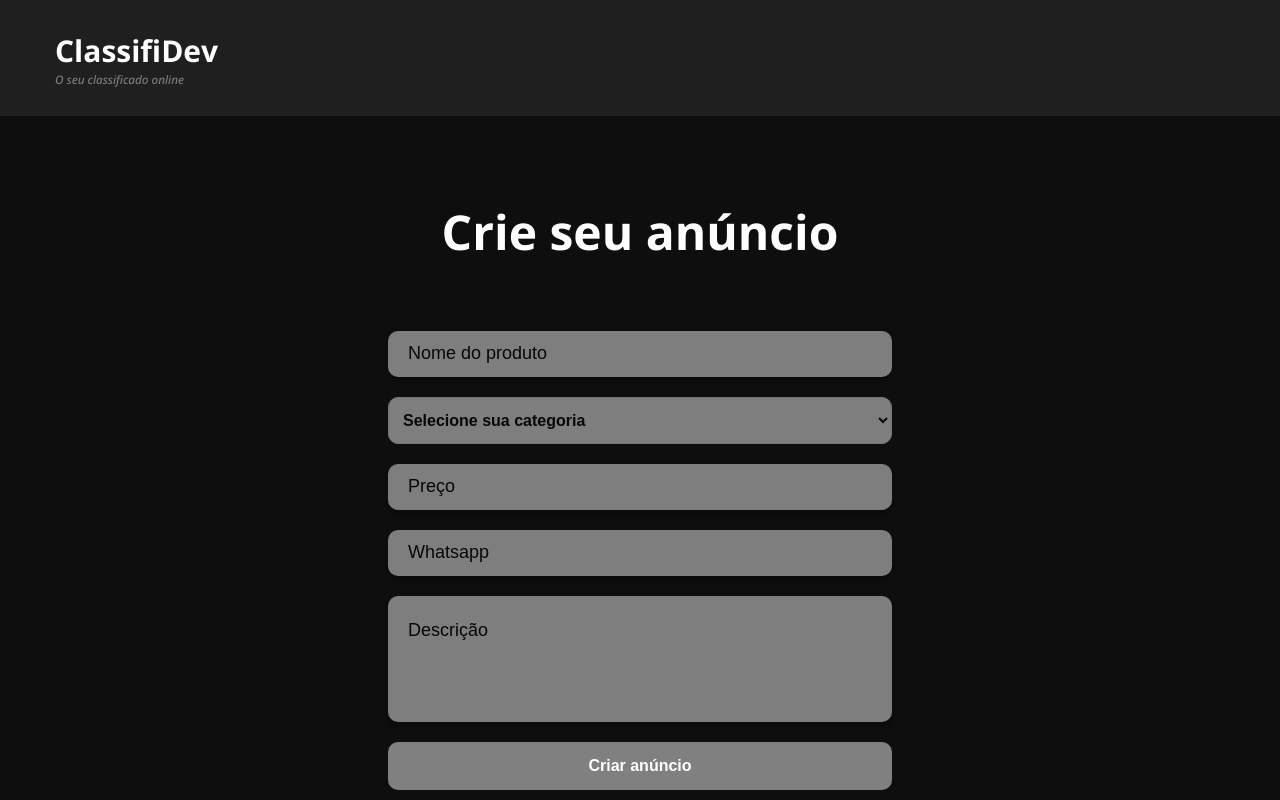
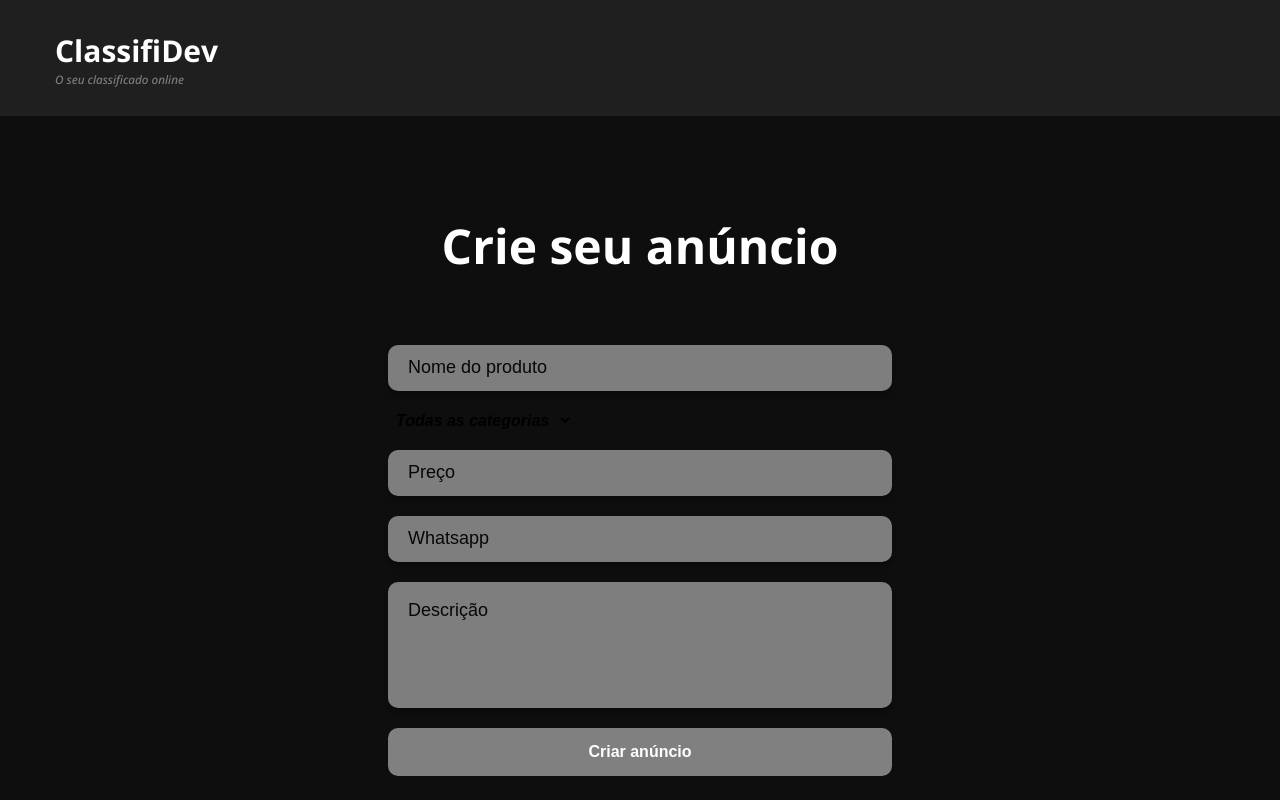
Before and after one commit to Seja-Dev/desafio-classidev, a Next.js app: page /createAnnouncement in a window 1280 px wide. Shown: the top 800 px of the page. Built offline with nearby package versions, Linux system fonts and the light colour scheme; what joi-objectid would draw is missing.

Commit message:
Criado busca por card

```diff
--- a/src/components/form/Input.jsx
+++ b/src/components/form/Input.jsx
@@ -1,6 +1,7 @@
 import styled from "styled-components";
 
 import { useController } from 'react-hook-form'
+import Selecter from "./Selecter";
 
 const ContainerBox = styled.div`
   width: auto;
@@ -8,6 +9,7 @@ const ContainerBox = styled.div`
 `
 const StyledInputContainer = styled.div`
   display: flex;
+  align-items: center;
   gap: 10px;
   color: ${(props)  => props.theme.colors.textColor};
   padding: 12px 20px;
@@ -16,6 +18,11 @@ const StyledInputContainer = styled.div`
   border-radius: 10px;
   background-color: ${props => props.theme.colors.inputBackground};
   box-shadow: 0px 4px 4px rgba(0, 0, 0, 0.25);
+`
+const StyledInputContainerAlt = styled.div`
+  display: flex;
+  align-items: center;
+  gap: 10px;
 `
 const StyledInput = styled.input`
   border: 0;
@@ -30,6 +37,7 @@ const StyledInput = styled.input`
   }
 `
 const StyledInputAlt = styled(StyledInput)`
+
   ::placeholder {
     font-size: 18px;
     font-weight: 400;
@@ -39,16 +47,9 @@ const Lupa = styled.img`
   width: 18px;
   height: 18px;
 `
-const Line = styled.div`
-  height: 100%;
-  width: 1px;
-  background-color: ${(props)  => props.theme.textColor} ;
-  margin-left: 75px;
-`
-const TextContainer = styled.div`
-  display: flex;
-  gap: 11px;
-  align-items: center;
+
+const SelectContainer = styled.div`
+  margin-left: 63px;
   cursor: pointer;
 `
 const Text = styled.h3`
@@ -58,10 +59,14 @@ const Text = styled.h3`
   font-weight: 400;
 `
 const ArrowDrop = styled.img`
-  width: 18px;
-  height: 18px;
+  width: 19px;
+  height: 19px;
+  right: 30%;
+  z-index: 100;
+  transform: translate(-52%);
+  //background-color: white;
+  position: absolute;
 `
-
  function Input( {type1, type2,placeholder, name , control, defaultValue='', ...props} ) {
   const {
     field :{ value, onChange},
@@ -71,24 +76,19 @@ const ArrowDrop = styled.img`
   return (
     <ContainerBox>
       {type1 &&
-        <StyledInputContainer {...props}>
+        <StyledInputContainerAlt {...props}>
             <Lupa src='/lupa.png' />
             <StyledInput
             placeholder="Digite o que procura"
             error={error} {...props} value={value} onChange={onChange}
             />
-          <Line />
-          <TextContainer>
-              <Text>Todas as categorias</Text>
-              <ArrowDrop src='/arrow-drop-down.png' />
-          </TextContainer>
-        </StyledInputContainer>
+        </StyledInputContainerAlt>
       }
        {type2 &&
         <StyledInputContainer {...props}>
           <StyledInputAlt
             placeholder={placeholder}
-          error={error} {...props} value={value} onChange={onChange}
+            error={error}  value={value} onChange={onChange}
             />
         </StyledInputContainer>
       }
--- a/src/components/form/Selecter.jsx
+++ b/src/components/form/Selecter.jsx
@@ -1,5 +1,7 @@
 import styled from "styled-components";
 import { useController } from 'react-hook-form'
+
+const ContainerBox = styled.div``
 
 const StyledSelect = styled.select`
   padding: 10px;
@@ -16,18 +18,55 @@ const StyledSelect = styled.select`
     outline: none;
   }
 `
-
-export default function Selecter({ name , control, defaultValue='', ...props}){
+const StyledSelectAlt = styled.select`
+  border: 0;
+  outline: none;
+  font-weight: bold;
+  background: transparent;
+  font-size: 16px;
+  font-weight: 600;
+  line-height: 24px;
+  font-style: italic;
+`
+const ContainerSelect = styled.div`
+  display: flex;
+  gap: 3px;
+`
+const Line = styled.div`
+  height: 100%;
+  width: 1px;
+  background-color: red;
+   background-color: ${(props)  => props.theme.textColor} ;
+`
+export default function Selecter({ name , control, defaultValue='', type1, type2, ...props}){
   const {
     field :{ value, onChange},
 
  } = useController({ name, control, defaultValue })
   return(
+    <ContainerBox>
+
+    { type1 &&
         <StyledSelect {...props} value={value} onChange={onChange}>
           <option value='' disabled >Selecione sua categoria</option>
           <option value="Carros">Carros</option>
           <option value="Roupas e acessórios">Roupas e acessórios</option>
           <option value="Eletrônicos">Eletrônicos</option>
         </StyledSelect>
+    }
+    {type2 &&
+        <ContainerSelect>
+            <Line />
+            <StyledSelectAlt {...props} value={value} onChange={onChange}>
+                <option value='' disabled >Todas as categorias</option>
+                <option value="Carros">Carros</option>
+                <option value="Roupas e acessórios">Roupas e acessórios</option>
+                <option value="Eletrônicos">Eletrônicos</option>
+            </StyledSelectAlt>
+        </ContainerSelect>
+    }
+    </ContainerBox>
+
+
   )
 }
```
Also changed, not shown: pages/index.jsx (+31 -3 lines). Lines whose indentation alone changed are shown as unchanged.
